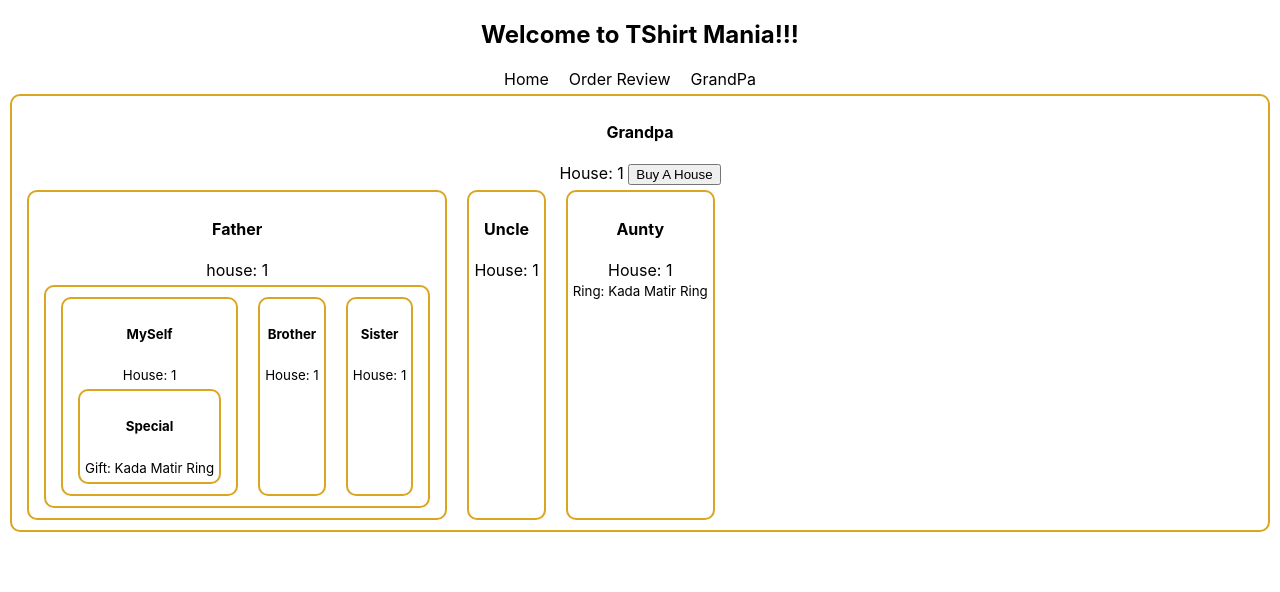
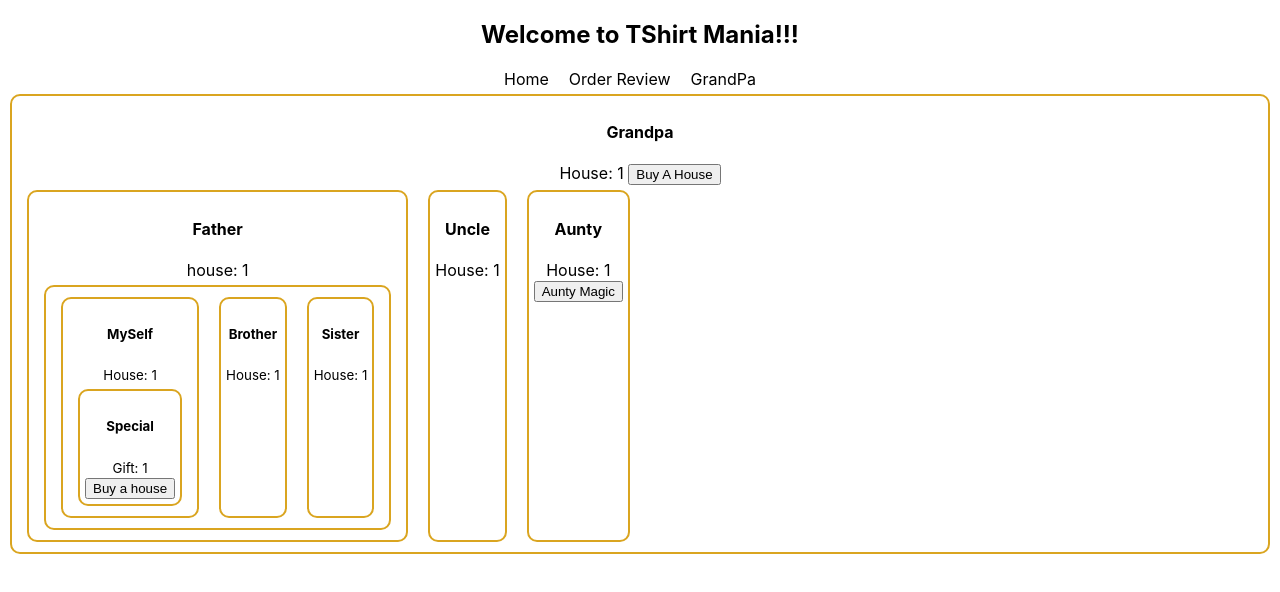
Before and after one commit to ProgrammingHero1/batch5-tshirt-mania-module-54, a React (Create React App) app: page /grandpa in a window 1280 px wide. Shown: the top 592 px of the page. Built offline with nearby package versions, Linux system fonts and the light colour scheme.

Commit message:
context api with mutiple value

```diff
--- a/src/components/Aunty/Aunty.js
+++ b/src/components/Aunty/Aunty.js
@@ -1,13 +1,17 @@
 import React, { useContext } from 'react';
 import { RingContext } from '../Grandpa/Grandpa';
 
-const Aunty = ({house}) => {
-    const ring = useContext(RingContext);
+const Aunty = () => {
+    const [house, setHouse] = useContext(RingContext);
+    const handleHouseIncrease = () =>{
+        const newHouseCount = house + 1;
+        setHouse(newHouseCount);
+    }
     return (
         <div>
             <h4>Aunty</h4>
             <p>House: {house}</p>
-            <p><small>Ring: {ring}</small></p>
+            <button onClick={handleHouseIncrease}>Aunty Magic</button>
         </div>
     );
 };
--- a/src/components/Special/Special.js
+++ b/src/components/Special/Special.js
@@ -2,11 +2,12 @@
 import { RingContext } from '../Grandpa/Grandpa';
 
 const Special = () => {
-    const ring = useContext(RingContext);
+    const [house, setHouse] = useContext(RingContext);
     return (
         <div>
             <h5>Special</h5>
-            <p><small>Gift: {ring}</small></p>
+            <p><small>Gift: {house}</small></p>
+            <button onClick={() => setHouse(house + 1)}>Buy a house</button>
         </div>
     );
 };
```
Also changed, not shown: src/components/Grandpa/Grandpa.js (+13 -1 lines).
